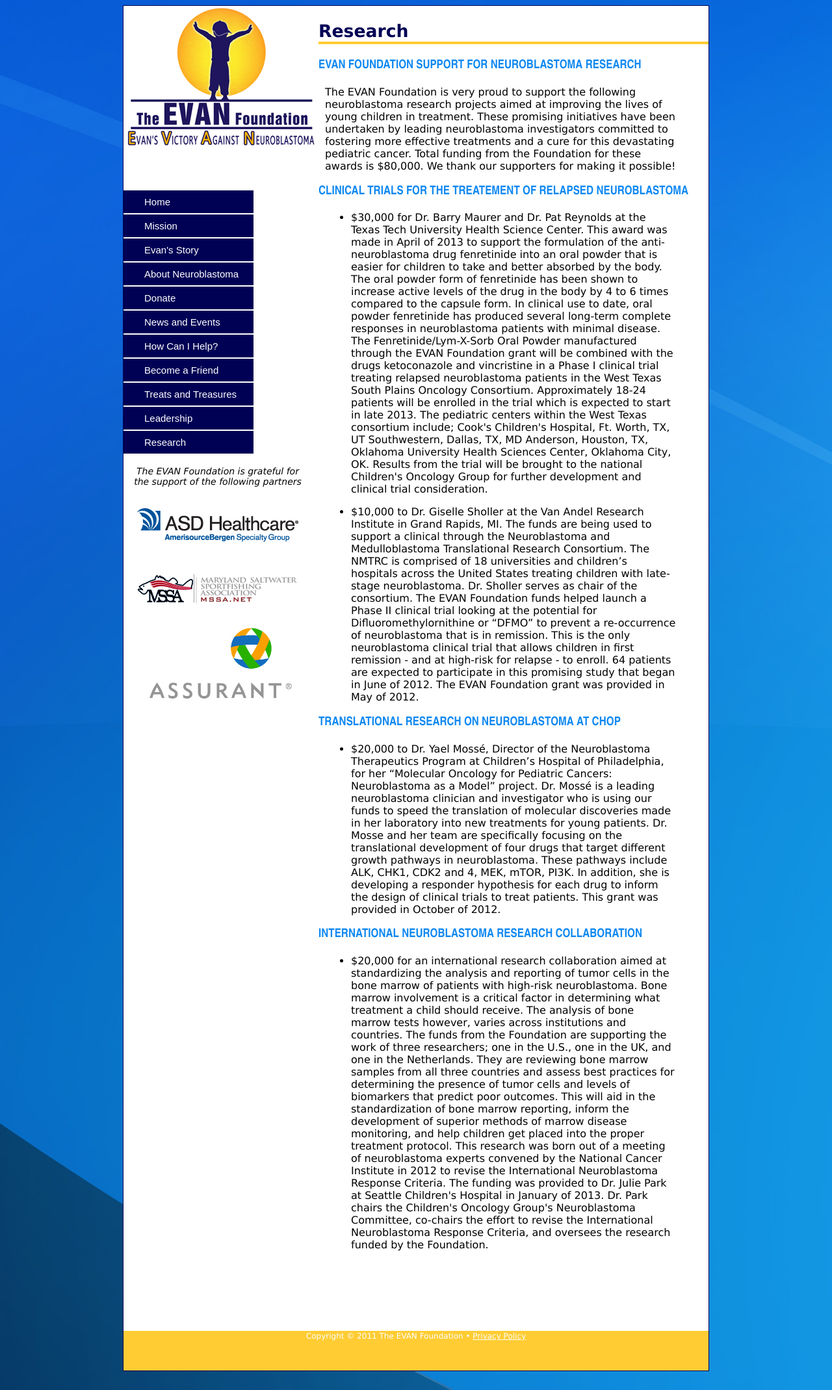
After one commit to richposada/TEF, a Django app: template main/templates/research.html in a window 1280 px wide. The commit adds this page. Shown: the whole page at 65% size. Run offline with Django 3.2, Linux system fonts and the light colour scheme; the template is opened without the code that fills it, so the values that code supplies are empty.

Commit message:
2013-05-21

```diff
--- a/main/static/style.css
+++ b/main/static/style.css
@@ -45,7 +45,7 @@ h3{
 
 #main{
   width: 900px ;
-  height: 1900px;
+  height: 2100px;
   margin: 0 auto;
   margin-left: auto ;
   margin-right: auto ;
--- a/main/templates/base.html
+++ b/main/templates/base.html
@@ -53,11 +53,12 @@ function showJulianna(){
 	        					<li><a href="/main/evan">Evan's Story</a></li>
 	        					<li><a href="/main/neuroblastoma">About Neuroblastoma</a></li>
 	        					<li><a href="/main/donate">Donate</a></li>
-	        					<li><a href="/main/news">News and Events</a></li>
+	        					<li><a href="/main/golf">News and Events</a></li>
 	        					<li><a href="/main/help">How Can I Help?</a></li>
 								<li><a href="/main/friend">Become a Friend</a></li>
 								<li><a href="/main/treats">Treats and Treasures</a></li>
 								<li><a href="/main/leadership">Leadership</a></li>
+								<li><a href="/main/research">Research</a></li>
 							</ul>
 						</div>
 
--- a/main/templates/news.html
+++ b/main/templates/news.html
@@ -1,6 +1,7 @@
 {% extends "base.html" %}
 {% block content %}
 <h2>News and Events</h2>
+<h3>Save the date!  EVANfest is Saturday, September 28, 2013</h3>
 <h3>Children's Hospital of Philadelphia profiles The EVAN Foundation</h3>
 <div id='content_text'>
 	Recently, the Children's Hospital of Philadelphia profiled The EVAN Foundation. You can read the article
--- /dev/null
+++ b/main/templates/research.html
@@ -0,0 +1,31 @@
+{% extends "base.html" %}
+{% block content %}
+<h2>Research</h2>
+<h3>EVAN FOUNDATION SUPPORT FOR NEUROBLASTOMA RESEARCH</h3>
+<div id='content_text'>
+	The EVAN Foundation is very proud to support the following neuroblastoma research projects aimed at improving the lives of young children in treatment.  These promising initiatives have been undertaken by leading neuroblastoma investigators committed to fostering more effective treatments and a cure for this devastating pediatric cancer.  Total funding from the Foundation for these awards is $80,000. We thank our supporters for making it possible!
+</div>
+<h3>CLINICAL TRIALS FOR THE TREATEMENT OF RELAPSED NEUROBLASTOMA</h3>
+<div id='content_text'>
+	<ul>
+	<li><p>$30,000 for Dr. Barry Maurer and Dr. Pat Reynolds at the Texas Tech University Health Science Center.  This award was made in April of 2013 to support  the formulation of the anti-neuroblastoma drug fenretinide into an oral powder that is easier for children to take and better absorbed by the body.   The oral powder form of fenretinide has been shown to increase active levels of the drug in the body by 4 to 6 times compared to the capsule form.  In  clinical use to date, oral powder fenretinide has produced several long-term complete responses in neuroblastoma patients with minimal disease.  The Fenretinide/Lym-X-Sorb Oral Powder manufactured through the EVAN Foundation grant will be combined with the drugs ketoconazole and vincristine in a  Phase I clinical trial treating  relapsed neuroblastoma patients in the West Texas South Plains Oncology Consortium.  Approximately 18-24 patients will be enrolled in the trial which is expected to start in late 2013.  The pediatric centers within the West Texas consortium include; Cook's Children's Hospital, Ft. Worth, TX, UT Southwestern, Dallas, TX, MD Anderson, Houston, TX, Oklahoma University Health Sciences Center, Oklahoma City, OK.  Results from the trial will be brought to the national Children's Oncology Group for further development and clinical trial consideration.</p></li>
+
+	<li>
+		<p>$10,000 to Dr. Giselle Sholler at the Van Andel Research Institute in Grand Rapids, MI.  The funds are being used to support a clinical through the Neuroblastoma and Medulloblastoma Translational Research Consortium. The NMTRC is comprised of 18 universities and children’s hospitals across the United States treating children with late-stage neuroblastoma. Dr. Sholler serves as chair of the consortium.  The EVAN Foundation funds helped launch a Phase II clinical trial looking at the potential for Difluoromethylornithine or “DFMO” to prevent a re-occurrence of neuroblastoma that is in remission.   This is the only neuroblastoma clinical trial that allows children in first remission - and at high-risk for relapse - to enroll.  64 patients are expected to participate in this promising study that began in June of 2012. The EVAN Foundation grant was provided in May of 2012.</p>
+		</li>
+	</ul>
+</div>
+
+<h3>TRANSLATIONAL RESEARCH ON NEUROBLASTOMA AT CHOP</h3>
+<div id='content_text'>
+	<ul>
+	<li>$20,000 to Dr. Yael Mossé, Director of the Neuroblastoma Therapeutics Program at Children’s Hospital of Philadelphia, for her “Molecular Oncology for Pediatric Cancers:  Neuroblastoma as a Model” project.  Dr. Mossé is a leading neuroblastoma clinician and investigator who is using our funds to speed the translation of molecular discoveries made in her laboratory into new treatments for young patients.   Dr. Mosse and her team are specifically focusing on the translational development of four drugs that target different growth pathways in neuroblastoma. These pathways include ALK, CHK1, CDK2 and 4, MEK, mTOR, PI3K.  In addition, she is developing a responder hypothesis for each drug to inform the design of clinical trials to treat patients. This grant was provided in October of 2012.</li>
+	</ul>
+</div>
+<h3>INTERNATIONAL NEUROBLASTOMA RESEARCH COLLABORATION</h3>
+<div id='content_text'>
+	<ul>
+	<li>$20,000 for an international research collaboration aimed at standardizing the analysis and reporting of tumor cells in the bone marrow of patients with high-risk neuroblastoma.  Bone marrow involvement is a critical factor in determining what treatment a child should receive. The analysis of bone marrow tests however, varies across institutions and countries.  The funds from the Foundation are supporting the work of three researchers; one in the U.S., one in the UK, and one in the Netherlands.  They are reviewing bone marrow samples from all three countries and assess best practices for determining the presence of tumor cells and levels of biomarkers that predict poor outcomes.  This will aid in the standardization of bone marrow reporting, inform the development of superior methods of marrow disease monitoring, and help children get placed into the proper treatment protocol.  This research was born out of a meeting of neuroblastoma experts convened by the National Cancer Institute in 2012 to revise the International Neuroblastoma Response Criteria. The funding was provided to Dr. Julie Park at Seattle Children's Hospital in January of 2013.  Dr. Park chairs the Children's Oncology Group's Neuroblastoma Committee, co-chairs the effort to revise the International Neuroblastoma Response Criteria, and oversees the research funded by the Foundation.</li>
+	</ul>
+</div>
+{% endblock %}
```
Also changed, not shown: main/templates/fish.html (added, +32 -0 lines), main/templates/golf.html (+1 -8 lines), main/urls.py (+6 -2 lines), main/views.py (+10 -0 lines), main/static/fish2013.jpg (added), 2 other files.
